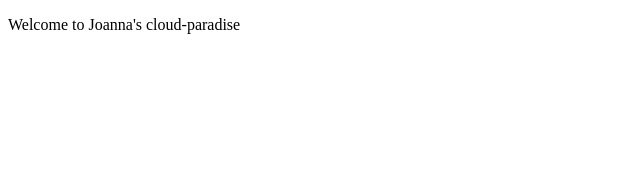
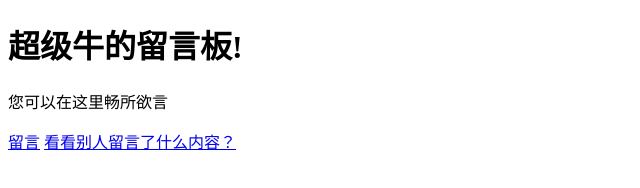
Before and after one commit to Mierxi/Mierxi.github.io, a plain HTML site: page index.html in a window 1280 px wide. Shown: the whole page, without its empty margins (0-640 px from the left). Drawn offline with Linux system fonts and the light colour scheme.

Commit message:
Update index.html

```diff
--- a/index.html
+++ b/index.html
@@ -7,6 +7,22 @@
     <title>Joanna's cloud-paradise</title>
 </head>
 <body>
-    <p>Welcome to Joanna's cloud-paradise</p>
+    <div class="container">
+	<div class="row clearfix">
+		<div class="col-md-12 column">
+			<div class="jumbotron">
+				<h1>
+					超级牛的留言板!
+				</h1>
+				<p>
+					您可以在这里畅所欲言
+				</p>
+				<p>
+					 <a class="btn btn-primary btn-large" href="/ly">留言</a> <a class="btn btn-primary btn-large" href="/cx">看看别人留言了什么内容？</a>
+				</p>
+			</div>
+		</div>
+	</div>
+</div>
 </body>
 </html>
```
